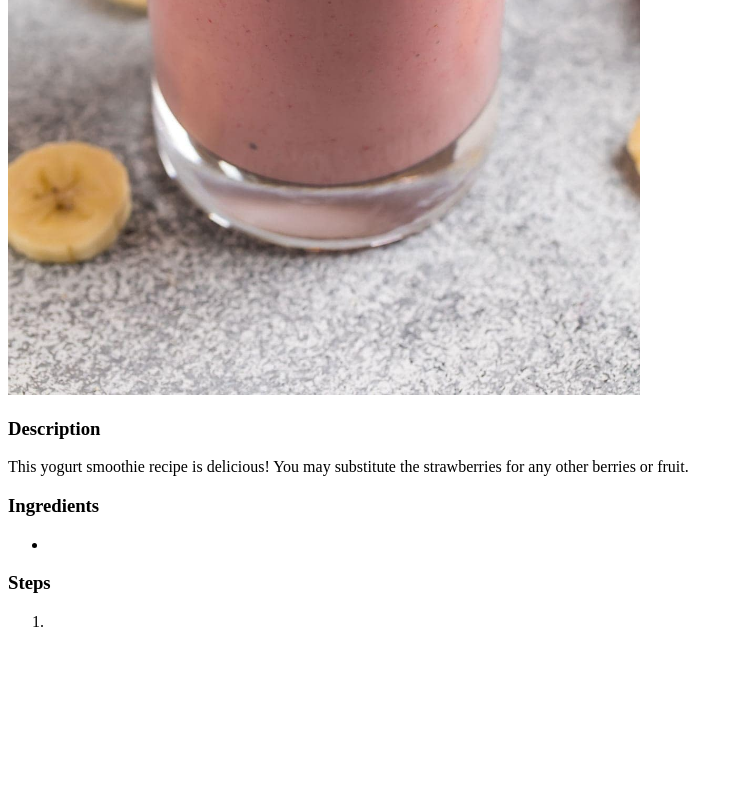
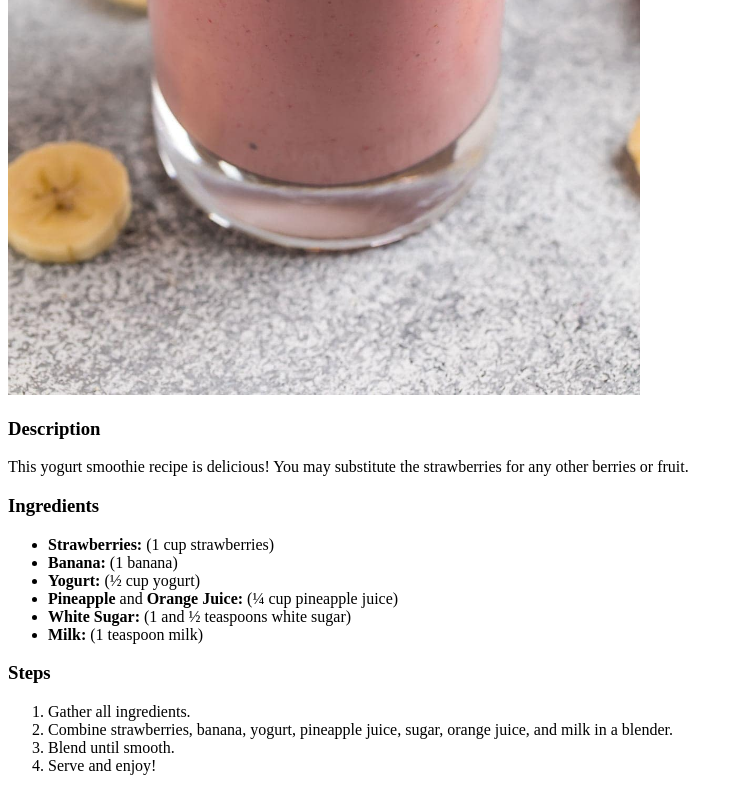
Before and after one commit to AndzhurT/odin-recipes, a plain HTML site: page recipes/yogurt-smoothie.html in a window 1280 px wide. Shown: the part 711-1502 px from the top of the page, without its empty margins (0-743 px from the left). Before the commit the page ends 1358 px from the top, so only its background shows below. Drawn offline with Linux system fonts and the light colour scheme.

Commit message:
Update Fruit and Yogurt Smoothie recipe page
Add description, ingredients and steps to fruit and yougurt smoothie recipe page.

```diff
--- a/recipes/yogurt-smoothie.html
+++ b/recipes/yogurt-smoothie.html
@@ -16,12 +16,20 @@
 
     <h3>Ingredients</h3>
     <ul>
-        <li></li>
+        <li><b>Strawberries:</b> (1 cup strawberries)</li>
+        <li><b>Banana:</b> (1 banana)</li>
+        <li><b>Yogurt:</b> (½ cup yogurt)</li>
+        <li><b>Pineapple</b> and <b>Orange Juice:</b> (¼ cup pineapple juice)</li>
+        <li><b>White Sugar:</b> (1 and ½ teaspoons white sugar)</li>
+        <li><b>Milk:</b> (1 teaspoon milk)</li>
     </ul>
 
     <h3>Steps</h3>
     <ol>
-        <li></li>
+        <li>Gather all ingredients.</li>
+        <li>Combine strawberries, banana, yogurt, pineapple juice, sugar, orange juice, and milk in a blender.</li>
+        <li>Blend until smooth.</li>
+        <li>Serve and enjoy!</li>
     </ol>
 
 </body>
```
